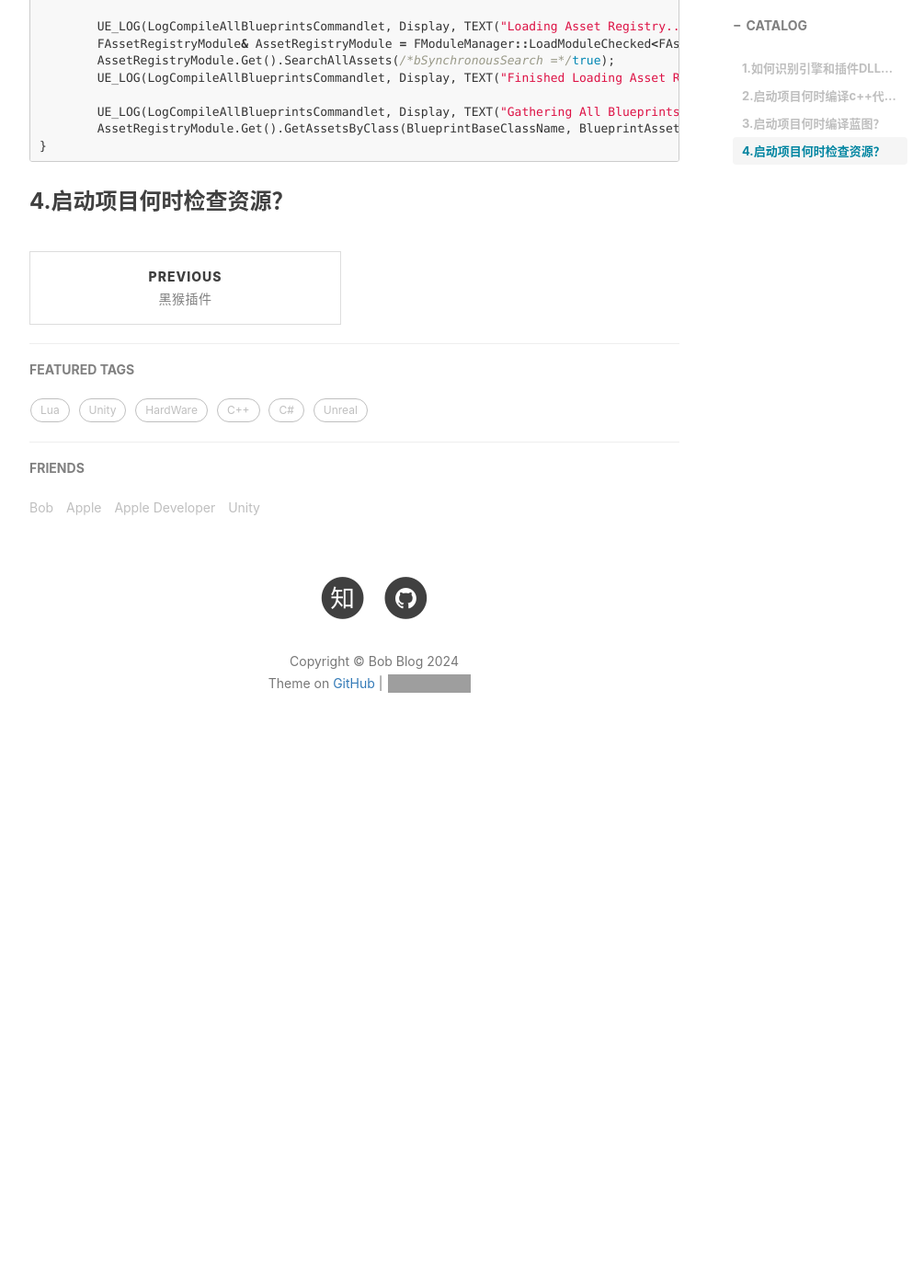
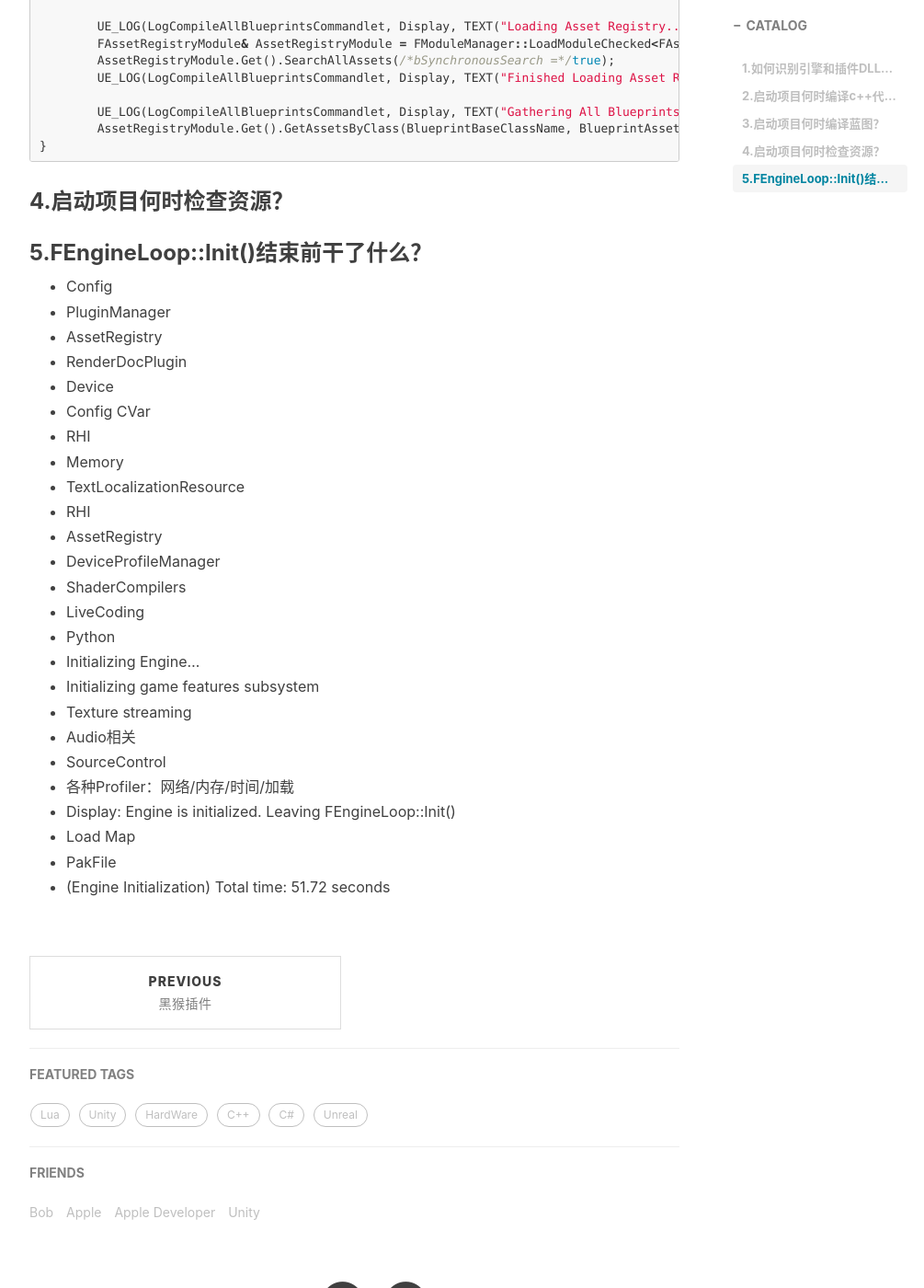
Before and after one commit to chenanbao/chenanbao.github.io, a Jekyll site: the page built from _posts/2024-10-23-Unreal源码百问.md, in a window 1280 px wide and 1400 px high, scrolled down 4439 px. Shown: the whole window at 92% size, without its empty margins (233-1238 px from the left). Built offline with Jekyll 4.4.1, drawn with Linux system fonts in a browser that asks for light colours; nearby versions of some CDN libraries; comment, search, counter and statistics services are not loaded; before the commit the page ends 5286 px from its top, so only the background shows below that; grey boxes are pictures that could not be loaded.

Commit message:
Update 2024-10-23-Unreal源码百问.md

```diff
--- a/_posts/2024-10-23-Unreal源码百问.md
+++ b/_posts/2024-10-23-Unreal源码百问.md
@@ -184,3 +184,30 @@ void UCompileAllBlueprintsCommandlet::BuildBlueprintAssetList()
 
 
 ### 4.启动项目何时检查资源？
+
+### 5.FEngineLoop::Init()结束前干了什么？
++ Config
++ PluginManager
++ AssetRegistry
++ RenderDocPlugin
++ Device
++ Config CVar
++ RHI
++ Memory
++ TextLocalizationResource
++ RHI
++ AssetRegistry
++ DeviceProfileManager
++ ShaderCompilers
++ LiveCoding
++ Python
++ Initializing Engine...
++ Initializing game features subsystem
++ Texture streaming
++ Audio相关
++ SourceControl
++ 各种Profiler：网络/内存/时间/加载
++ Display: Engine is initialized. Leaving FEngineLoop::Init()
++ Load Map
++ PakFile
++ (Engine Initialization) Total time: 51.72 seconds
```
